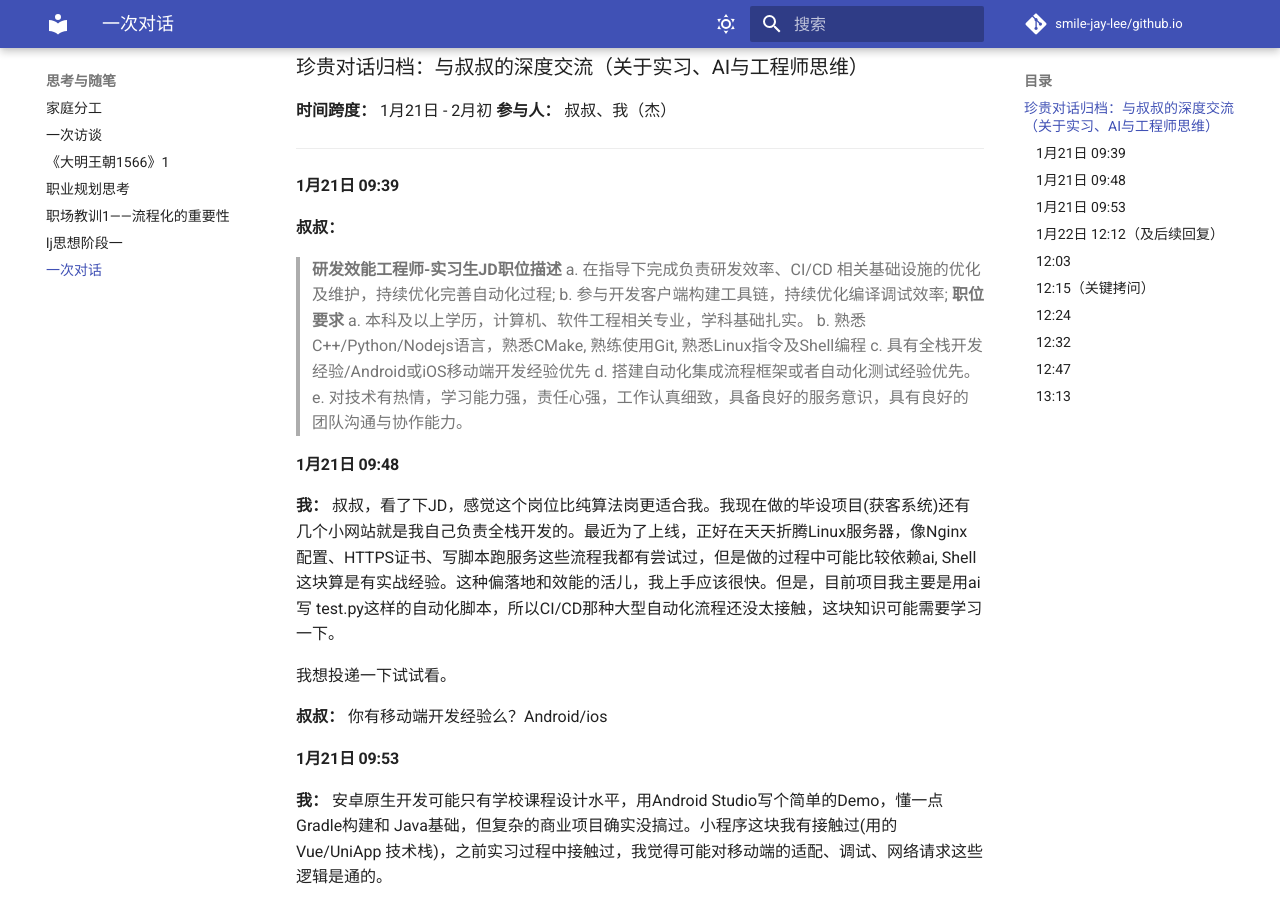
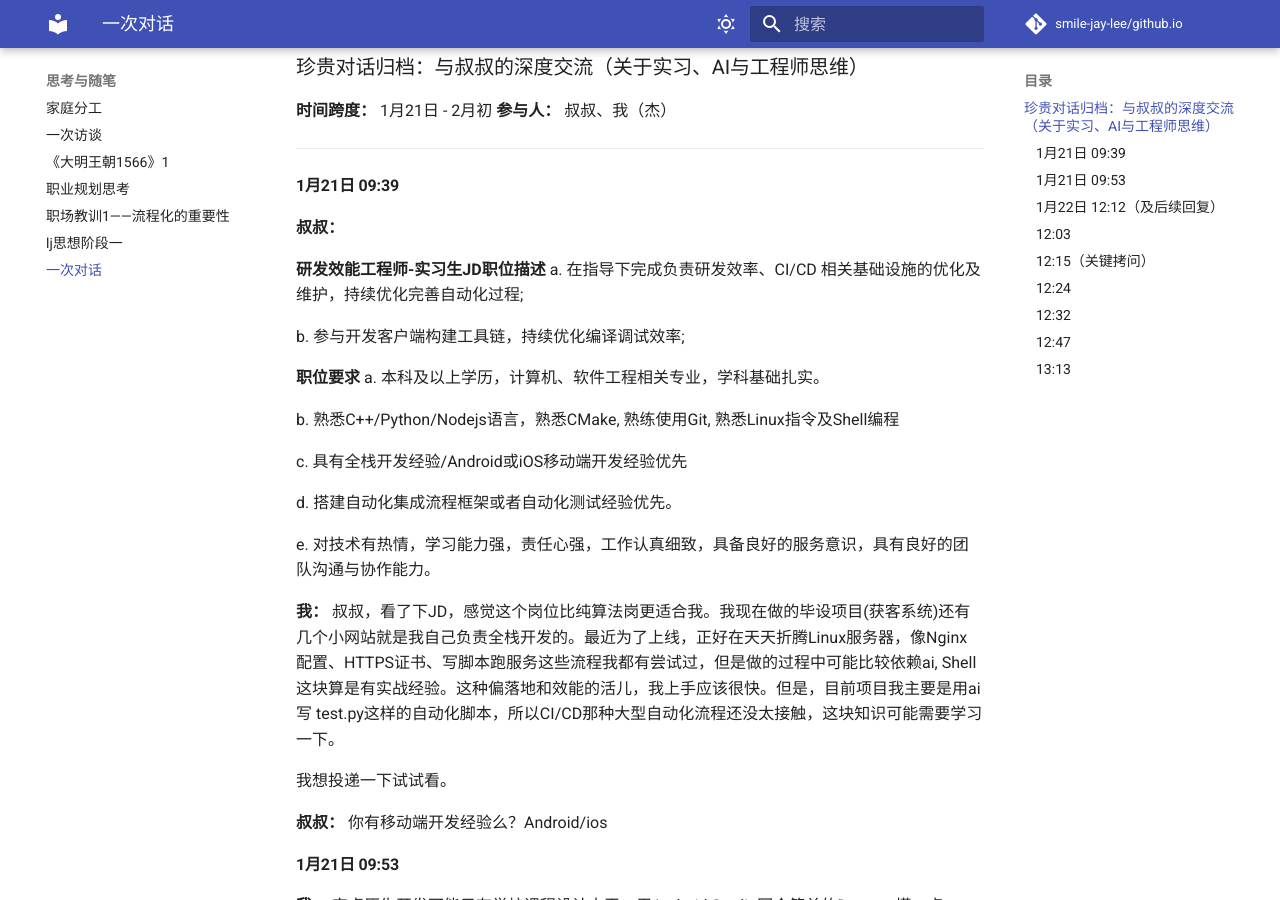
Before and after one commit to smile-jay-lee/smile-jay-lee.github.io, an MkDocs documentation site: the page built from docs/considerations/和叔叔的关于求职的一次对话.md, in a window 1280 px wide and 900 px high, scrolled down 285 px. Built offline with MkDocs 1.6.1 and Material for MkDocs 9.7.7, drawn with Linux system fonts in a browser that asks for light colours; comment, search, counter and statistics services are not loaded.

Commit message:
fix：改动

```diff
--- a/docs/considerations/和叔叔的关于求职的一次对话.md
+++ b/docs/considerations/和叔叔的关于求职的一次对话.md
@@ -13,17 +13,22 @@
 
 **叔叔：**
 
-> **研发效能工程师-实习生JD职位描述**
-> a. 在指导下完成负责研发效率、CI/CD 相关基础设施的优化及维护，持续优化完善自动化过程;
-> b. 参与开发客户端构建工具链，持续优化编译调试效率;
-> **职位要求**
-> a. 本科及以上学历，计算机、软件工程相关专业，学科基础扎实。
-> b. 熟悉C++/Python/Nodejs语言，熟悉CMake, 熟练使用Git, 熟悉Linux指令及Shell编程
-> c. 具有全栈开发经验/Android或iOS移动端开发经验优先
-> d. 搭建自动化集成流程框架或者自动化测试经验优先。
-> e. 对技术有热情，学习能力强，责任心强，工作认真细致，具备良好的服务意识，具有良好的团队沟通与协作能力。
+**研发效能工程师-实习生JD职位描述**
+a. 在指导下完成负责研发效率、CI/CD 相关基础设施的优化及维护，持续优化完善自动化过程;
 
-#### **1月21日 09:48**
+b. 参与开发客户端构建工具链，持续优化编译调试效率;
+
+**职位要求**
+a. 本科及以上学历，计算机、软件工程相关专业，学科基础扎实。
+
+b. 熟悉C++/Python/Nodejs语言，熟悉CMake, 熟练使用Git, 熟悉Linux指令及Shell编程
+
+c. 具有全栈开发经验/Android或iOS移动端开发经验优先
+
+d. 搭建自动化集成流程框架或者自动化测试经验优先。
+
+e. 对技术有热情，学习能力强，责任心强，工作认真细致，具备良好的服务意识，具有良好的团队沟通与协作能力。
+
 
 **我：**
 叔叔，看了下JD，感觉这个岗位比纯算法岗更适合我。我现在做的毕设项目(获客系统)还有几个小网站就是我自己负责全栈开发的。最近为了上线，正好在天天折腾Linux服务器，像Nginx 配置、HTTPS证书、写脚本跑服务这些流程我都有尝试过，但是做的过程中可能比较依赖ai, Shell这块算是有实战经验。这种偏落地和效能的活儿，我上手应该很快。但是，目前项目我主要是用ai写 test.py这样的自动化脚本，所以CI/CD那种大型自动化流程还没太接触，这块知识可能需要学习一下。
```
